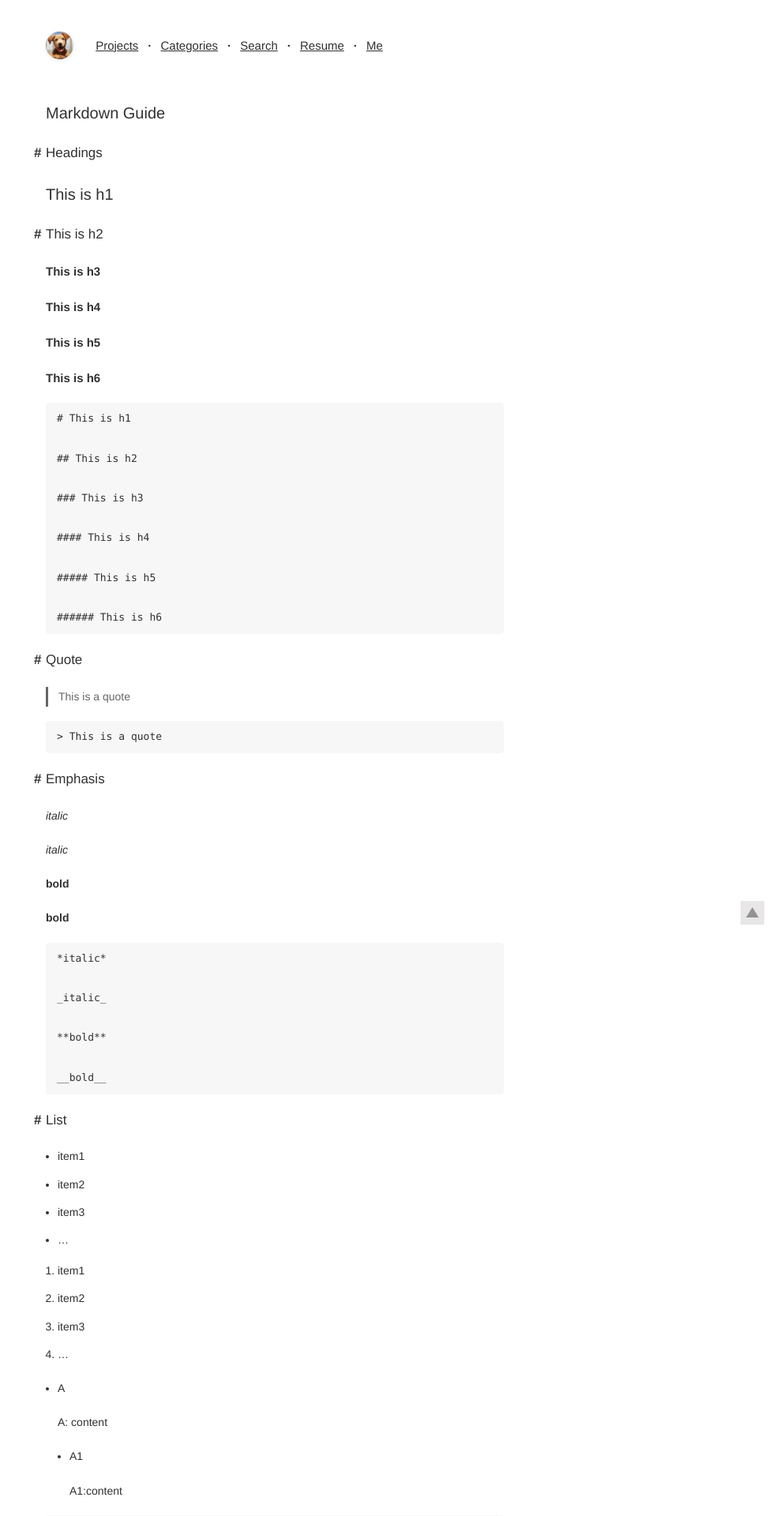
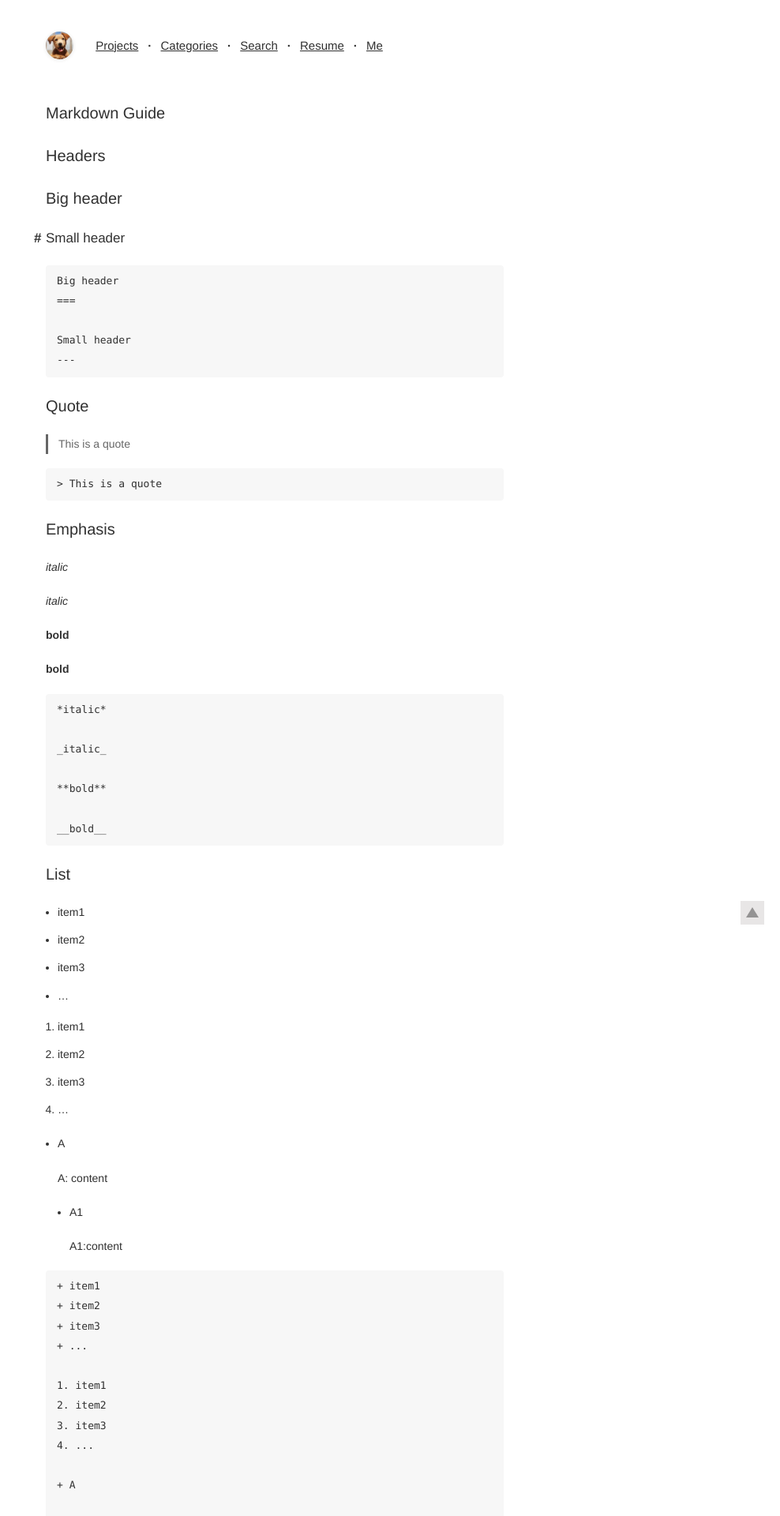
Before and after one commit to ryanxjhan/oldportforlio, a Jekyll site: the page built from _posts/2018-01-01-Markdown.md, in a window 1280 px wide. Shown: the top 1920 px of the page at 79% size, without its empty margins (292-1280 px from the left). Built offline with Jekyll 4.4.1, drawn with Linux system fonts in a browser that asks for light colours.

Commit message:
Fixed syntax error

````diff
--- a/_posts/2018-01-01-Markdown.md
+++ b/_posts/2018-01-01-Markdown.md
@@ -3,35 +3,23 @@ layout: mypost
 title: Markdown Guide
 categories: [Markdown]
 ---
-## Headings
+# Headers
 
-# This is h1
+Big header
+===
 
-## This is h2
-
-### This is h3
-
-#### This is h4
-
-##### This is h5
-
-###### This is h6
+Small header
+---
 
 ```
-# This is h1
+Big header
+===
 
-## This is h2
-
-### This is h3
-
-#### This is h4
-
-##### This is h5
-
-###### This is h6
+Small header
+---
 ```
 
-## Quote
+# Quote
 
 > This is a quote
 
@@ -39,7 +27,7 @@ categories: [Markdown]
 > This is a quote
 ```
 
-## Emphasis
+# Emphasis
 
 *italic*
 
@@ -61,7 +49,7 @@ __bold__
 
 
 
-## List
+# List
 
 + item1
 + item2
@@ -102,7 +90,7 @@ __bold__
 
 ```
 
-## Pictures and Links
+# Pictures and Links
 
 [Google](http://google.com)
 
@@ -110,7 +98,7 @@ __bold__
 
 Pictures stored under /posts
 
-![Image](001.png)
+![Image](001.jpeg)
 
 ```
 [Google](http://google.com)
@@ -120,7 +108,7 @@ Pictures stored under /posts
 ![Image](001.png)
 ```
 
-## Horizontal Rule
+# Horizontal Rule
 
 ---
 
@@ -142,7 +130,7 @@ Pictures stored under /posts
 ---------------------------------------
 ```
 
-## Code
+# Code
 
 `function(){}`
 
@@ -226,7 +214,7 @@ Pictures stored under /posts
 ```
 
 
-## Table
+# Table
 
 | Tables        | Are           | Cool  |
 | ------------- |:-------------:| -----:|
@@ -242,7 +230,7 @@ Pictures stored under /posts
 | zebra stripes | are neat      |    $1 |
 ```
 
-## Html
+# Html
 
 
 <style>
@@ -297,7 +285,7 @@ Pictures stored under /posts
 </div>
 ```
 
-## iframe
+# iframe
 
 Not supported
 
````
